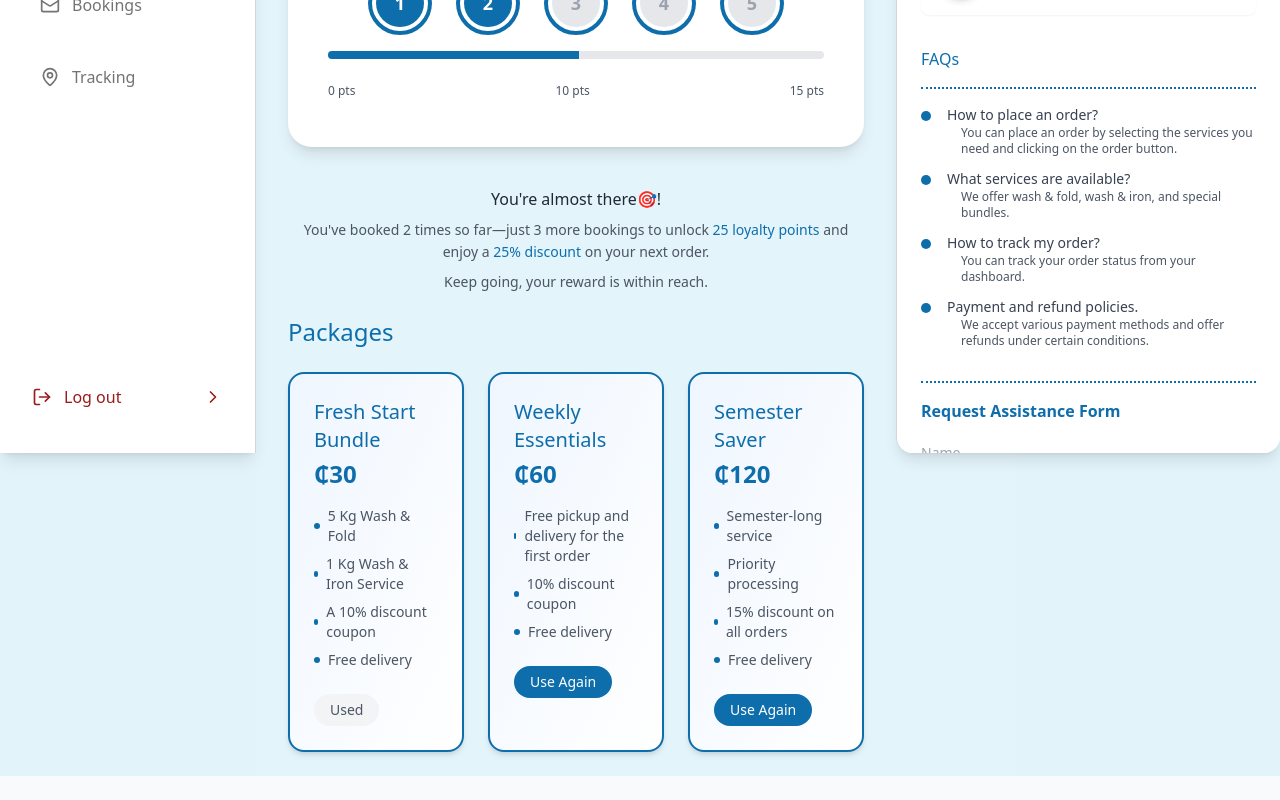
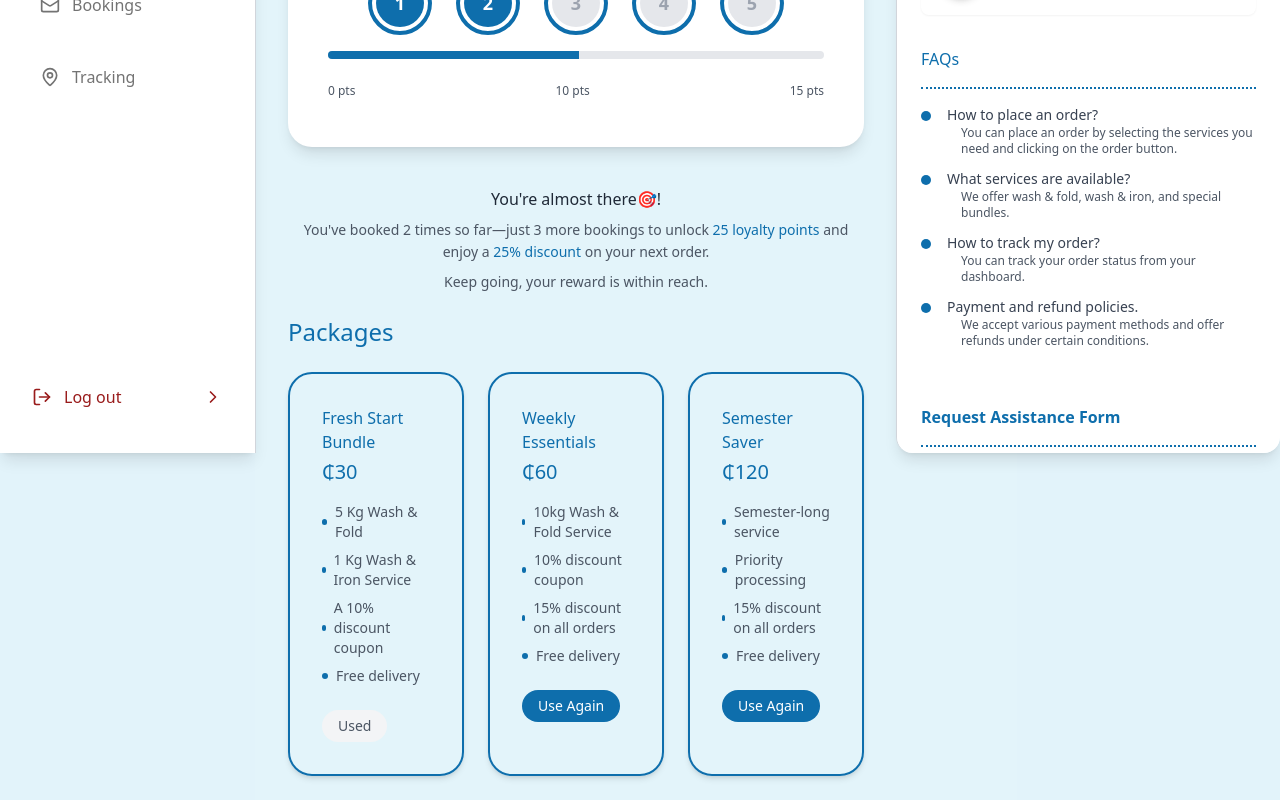
Before and after one commit to Aristocratjnr/Consumer-dashboard, a Next.js app: page /home in a window 1280 px wide. Shown: the part 347-1147 px from the top of the page. Before the commit the page ends 1123 px from the top, so only its background shows below. Built offline with nearby package versions, Linux system fonts and the light colour scheme.

Commit message:
feat: update SearchBar component with calendar link and enhance service labels for clarity

```diff
--- a/src/app/(dashboard)/home/page.tsx
+++ b/src/app/(dashboard)/home/page.tsx
@@ -23,7 +23,7 @@
 
             const packages = [
               { id: 1, name: 'Fresh Start Bundle', price: '₵30', features: ['5 Kg Wash & Fold', '1 Kg Wash & Iron Service', 'A 10% discount coupon', 'Free delivery'], status: 'used' },
-            { id: 2, name: 'Weekly Essentials', price: '₵60', features: ['Free pickup and delivery for the first order', '10% discount coupon', 'Free delivery'], status: 'active' },
+              { id: 2, name: 'Weekly Essentials', price: '₵60', features: ['10kg Wash & Fold Service', '10% discount coupon', '15% discount on all orders', 'Free delivery'], status: 'active' },
               { id: 3, name: 'Semester Saver', price: '₵120', features: ['Semester-long service', 'Priority processing', '15% discount on all orders', 'Free delivery'], status: 'active' }
             ];
 
@@ -245,11 +245,11 @@
                         <h2 className="text-teal text-2xl font-semi-bold mb-6">Packages</h2>
                         <div className="grid grid-cols-1 md:grid-cols-2 lg:grid-cols-3 gap-6">
                           {packages.map((pkg) => (
-                          <div key={pkg.id} className="bg-gradient-to-br from-blue-50 to-white p-6 rounded-2xl shadow-md hover:shadow-lg transition-shadow border-2 border-teal-1000">
+                            <div key={pkg.id} className="bg-gradient-to-br p-8 rounded-3xl shadow-md hover:shadow-lg transition-shadow border-2 border-teal-1000">
                               <div className="flex items-start justify-between mb-4">
                                 <div>
-                                <h3 className="font-semi-bold text-teal text-xl">{pkg.name}</h3>
-                                <span className="text-2xl font-bold text-teal mt-1 block">{pkg.price}</span>
+                                  <h3 className="font-semi-bold text-teal">{pkg.name}</h3>
+                                  <span className="text-xl text-teal mt-1 block">{pkg.price}</span>
                                 </div>
                               </div>
                               <ul className="space-y-2">
@@ -261,10 +261,10 @@
                                 ))}
                               </ul>
                               <button
-                        className={`w-45 mt-6 py-1.5 px-4 rounded-full font-medium text-sm transition-colors ${
+                          className={`w-45 mt-6 py-1.5 px-4 rounded-full font-semi-bold text-sm transition-colors ${
                             pkg.status === 'used'
                               ? 'bg-gray-100 text-gray-600 cursor-not-allowed'
-                            : 'bg-teal text-white hover:bg-teal-500'
+                              : 'bg-teal-1000 text-white hover:bg-teal-600'
                           }`}
                           disabled={pkg.status === 'used'}
                         >
@@ -332,22 +332,22 @@
                 </li>
               ))}
             </ul>
-        </div>
+          </div><br/>
 
-        <div className="border-b-2 border-dotted border-teal mb-4"></div>
 
           {/* Request Assistance Form */}
           <div>
             <h3 className="text-base font-semibold text-teal-1000 mb-4">
               Request Assistance Form
             </h3>
+            <div className="border-b-2 border-dotted border-teal mb-4"></div>
             <form className="space-y-6">
               {/* Name Field */}
               <div className="relative">
                 <label className="block text-sm text-gray-600 font-medium mb-1"></label>
                 <input
                   type="text"
-                className="w-full border-b border-dotted border-gray-400 bg-transparent focus:outline-none focus:border-teal-1000 text-sm py-1 rounded-lg"
+                  className="w-full border-b border-teal-1000 bg-transparent focus:outline-none focus:border-teal-1000 text-sm "
                   placeholder="Name"
                 />
               </div>
@@ -356,7 +356,7 @@
                 <label className="block text-sm text-gray-600 font-medium mb-1"></label>
                 <input
                   type="text"
-                className="w-full border-b border-dotted border-gray-400 bg-transparent focus:outline-none focus:border-teal-1000 text-sm py-1 rounded-lg"
+                  className="w-full border-b border-teal-1000 bg-transparent focus:outline-none focus:border-teal-1000 text-sm "
                   placeholder="Contact Info"
                 />
               </div>
@@ -365,15 +365,15 @@
                 <label className="block text-sm text-gray-600 font-medium mb-1"></label>
                 <input
                   type="text"
-                className="w-full border-b border-dotted border-gray-400 bg-transparent focus:outline-none focus:border-teal-1000 text-sm py-1 rounded-lg"
+                  className="w-full border-b  border-teal-1000 bg-transparent focus:outline-none focus:border-teal-1000 text-sm "
                   placeholder="Order ID"
                 />
               </div>
               {/* Description Field */}
               <div className="relative">
-              <label className="block text-sm text-gray-600 font-medium mb-1"></label>
+                <label className="block text-xs text-gray-600 font-semi-bold mb-1"></label>
                 <textarea
-                className="w-full h-24 border border-dotted border-gray-400 bg-transparent rounded-lg focus:outline-none focus:border-teal-1000 text-sm p-2"
+                  className="w-full h-24 border  border-gray-400 bg-transparent rounded-lg focus:outline-none focus:border-teal-1000 text-sm p-2"
                   placeholder="Description of the problem"
                 ></textarea>
               </div>
@@ -381,9 +381,9 @@
               <div className="flex justify-end">
                 <button
                   type="submit"
-                className="px-6 py-2 bg-teal-1000 text-white text-sm font-medium rounded-full hover:bg-teal-1000 transition shadow-md"
+                  className="px-6 py-2 border-b border-teal hover:bg-teal border text-black  text-sm font-semi-bold rounded-full transition shadow-md inline-block"
                 >
-                Submit Request
+                  Submit
                 </button>
               </div>
             </form>
--- a/src/app/(dashboard)/services/page.tsx
+++ b/src/app/(dashboard)/services/page.tsx
@@ -140,14 +140,14 @@
                                     Your Laundry, Done Your Way. Select The Services That Fit Your Needs And Leave The Rest To Us.
                                 </p>
                             </div>
-                            <div className="border-3 border-r border-gray-300 bg-white shadow-md mb-6 rounded-b-lg shadow-gray-500/50">
+                            <div className="border-3 border-r border-gray-300 bg-white shadow-md mb-6 rounded-b-lg shadow-gray-600/60">
         <div className="flex justify-center gap-16 p-8">
             {[
                 { icon: "/images/local.png", label: "LAUNDRY" },
                 { icon: "/images/bash.png", label: "CLOTH TREATMENTS" },
                 { icon: "/images/event.png", label: "EVENT CLEANING" },
-                { icon: "/images/cloth.png", label: "CUSTOM CLEANING" },
-                { icon: "/images/curtain.png", label: "EXPRESS CLEANING" },
+                { icon: "/images/cloth.png", label: "DRY CLEANING" },
+                { icon: "/images/curtain.png", label: "HOME TEXTILE CLEANING" },
             ].map((item, index) => (
                 <div key={index} className="flex flex-col items-center">
                     <div className="relative">
@@ -169,7 +169,7 @@
     </div><br/>
                             {/* Packages Section */}
                             <div>
-                                <h2 className="text-teal text-2xl font-medium mb-6">Packages</h2>
+                                <h2 className="text-teal text-2xl font-medium mb-6 trac">Packages</h2>
                                 <div className="grid grid-cols-1 gap-6 md:grid-cols-2 lg:grid-cols-3 xl:grid-cols-5">
                                     {[
                                         {
--- a/src/components/page.tsx
+++ b/src/components/page.tsx
@@ -1,18 +1,20 @@
 import { Input } from "@/components/ui/input";
 import Image from "next/image";
-
+import Link  from "next/link";
 const SearchBar = () => {
   return (
     <div className="flex justify-end p-4">
       <div className="bg-teal-20 rounded-lg flex items-center gap-4 px-2 py-1.5">
         <div className="flex items-center gap-2 px-2">
           {/* Calendar button */}
+          <Link href="/calendar">
           <button
             onClick={() => console.log("Calendar clicked")}
             className="hover:bg-slate-200 p-1 rounded"
           >
             <Image src="/images/calendar.png" alt="Calendar" width={20} height={20} />
           </button>
+          </Link>
           <div className="w-px h-3 bg-slate-200" />
           {/* Settings button */}
           <button
```
Lines whose indentation alone changed are shown as unchanged.
